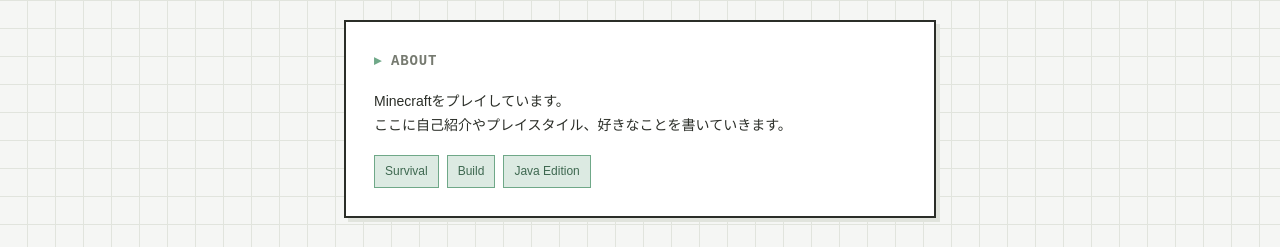
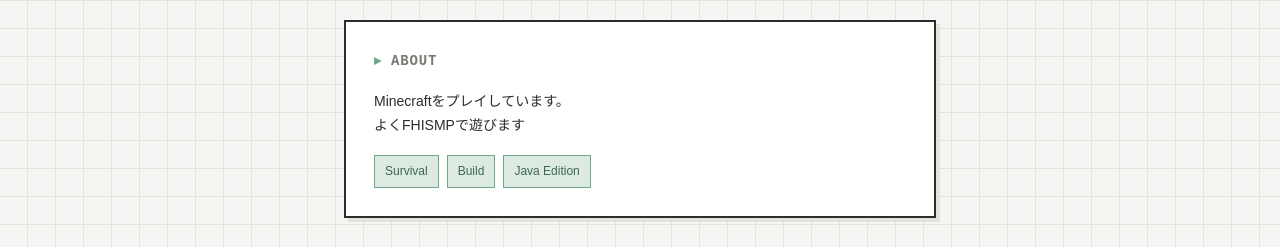
Before and after one commit to haruni85/FT8X-, a plain HTML site: page index.html in a window 1280 px wide. Shown: the part 475-722 px from the top of the page. Drawn offline with Linux system fonts and the light colour scheme.

Commit message:
Modify self-introduction in index.html
Updated the self-introduction and play style description.

```diff
--- a/index.html
+++ b/index.html
@@ -298,7 +298,7 @@
     <h2>ABOUT</h2>
     <p class="about-text">
       Minecraftをプレイしています。<br>
-      ここに自己紹介やプレイスタイル、好きなことを書いていきます。
+      よくFHISMPで遊びます
     </p>
     <div class="tag-row">
       <span>Survival</span>
```
